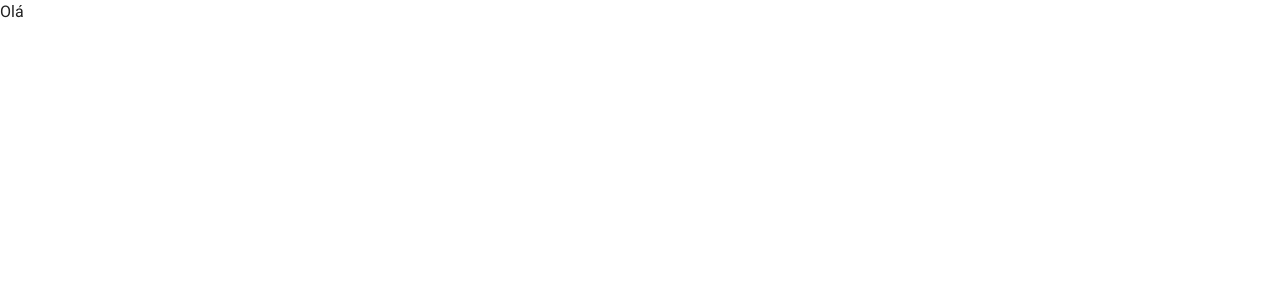
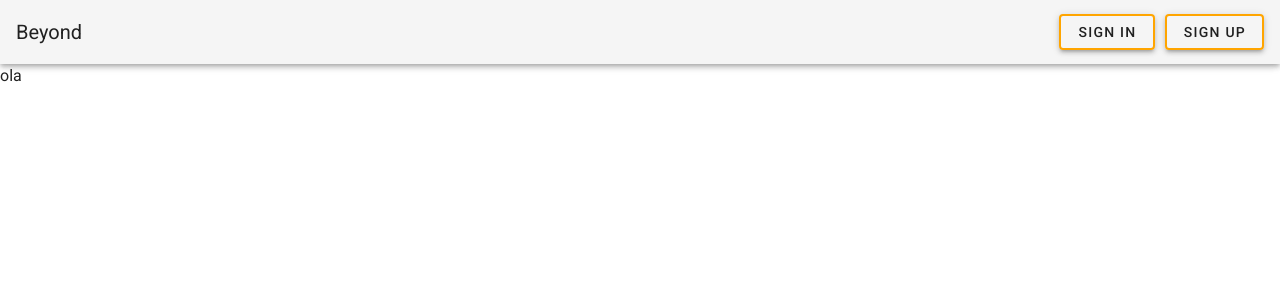
Before and after one commit to YuriVascsH/ProjetoBeyondVuejs, a Vue app: page /#/ in a window 1280 px wide. Shown: the top 300 px of the page. Built offline with nearby package versions, Linux system fonts and the light colour scheme.

Commit message:
Comeco da Home

```diff
--- a/src/pages/home.vue
+++ b/src/pages/home.vue
@@ -1,3 +1,38 @@
 <template>
-    <div>Olá</div>
-</template>
+    <v-app>
+      <v-app-bar app>
+        <v-toolbar-title class="title-bar">Beyond</v-toolbar-title>
+        <v-spacer></v-spacer>
+        <v-btn elevation="3" color="transparent" class="orange-border">
+          Sign in
+        </v-btn>
+
+        <v-btn elevation="3" color="transparent" class="orange-border margin-left">
+          Sign up
+        </v-btn>
+      </v-app-bar>
+      <v-main>
+        ola
+      </v-main>
+    </v-app>
+  </template>
+
+<style scoped>
+/* Adicionando estilo para a borda laranja */
+.orange-border {
+    background: none;
+    border: 2px solid orange !important;
+}
+
+.margin-left {
+    margin-left: 10px;
+}
+
+.titlebar {
+    margin-left: 10px;
+}
+.orange-border :hover {
+    color: orange;
+    transition: color 0.5s;
+}
+</style>
```
